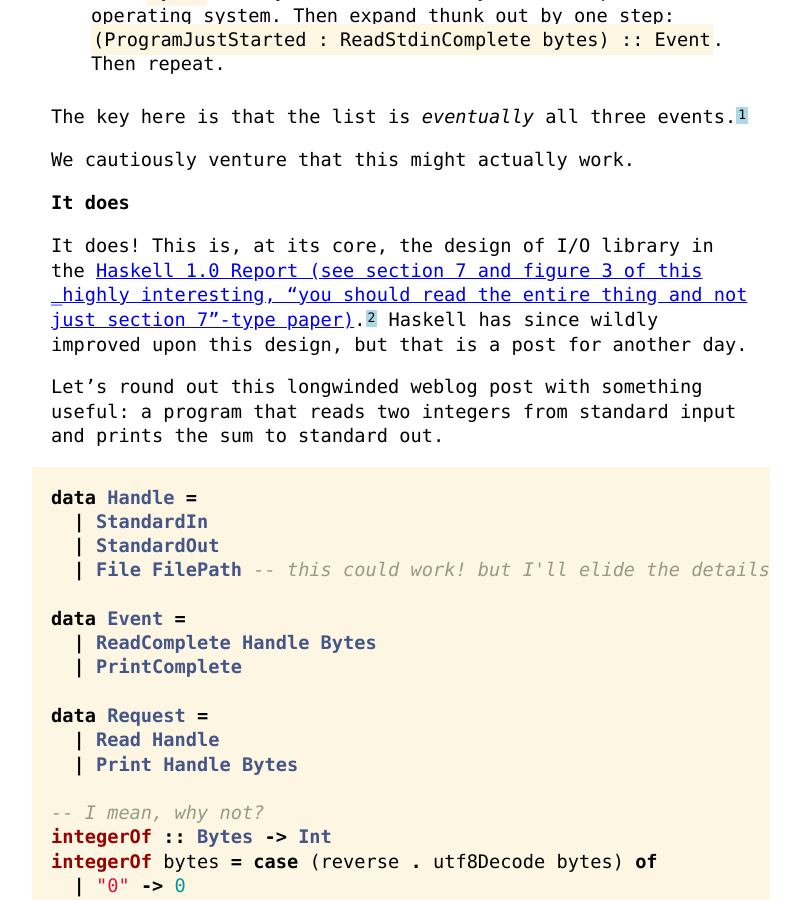
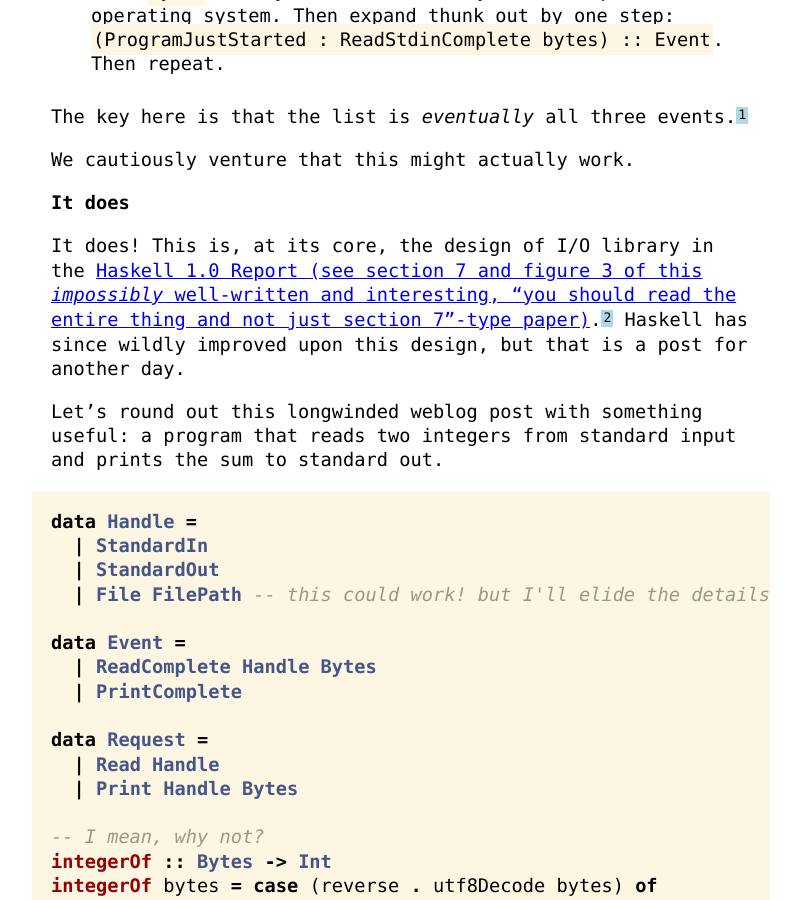
Before and after one commit to hlian/hao.codes, a Jekyll site: the page built from _posts/2015-02-15-loopy-io.html, in a window 1280 px wide and 900 px high, scrolled down 4958 px. Shown: the whole window, without its empty margins (239-1040 px from the left). Built offline with Jekyll 4.4.1, drawn with Linux system fonts in a browser that asks for light colours; Markdown is read by kramdown in place of the engine named in the settings.

Commit message:
loopy-io: stray underscore

```diff
--- a/_posts/2015-02-15-loopy-io.html
+++ b/_posts/2015-02-15-loopy-io.html
@@ -183,7 +183,7 @@ with it):</p>
 
 <h2>It does</h2>
 
-<p>It does! This is, at its core, the design of I/O library in the <a href="http://research.microsoft.com/en-us/um/people/simonpj/papers/history-of-haskell/history.pdf">Haskell 1.0 Report (see section 7 and figure 3 of this _highly interesting, “you should read the entire thing and not just section 7”-type paper)</a>.<sup id="fnref2"><a href="#fn2" rel="footnote">2</a></sup>
+<p>It does! This is, at its core, the design of I/O library in the <a href="http://research.microsoft.com/en-us/um/people/simonpj/papers/history-of-haskell/history.pdf">Haskell 1.0 Report (see section 7 and figure 3 of this <em>impossibly</em> well-written and interesting, “you should read the entire thing and not just section 7”-type paper)</a>.<sup id="fnref2"><a href="#fn2" rel="footnote">2</a></sup>
   Haskell has since wildly improved upon this design, but that is a post for another day.
 </p>
 
```
